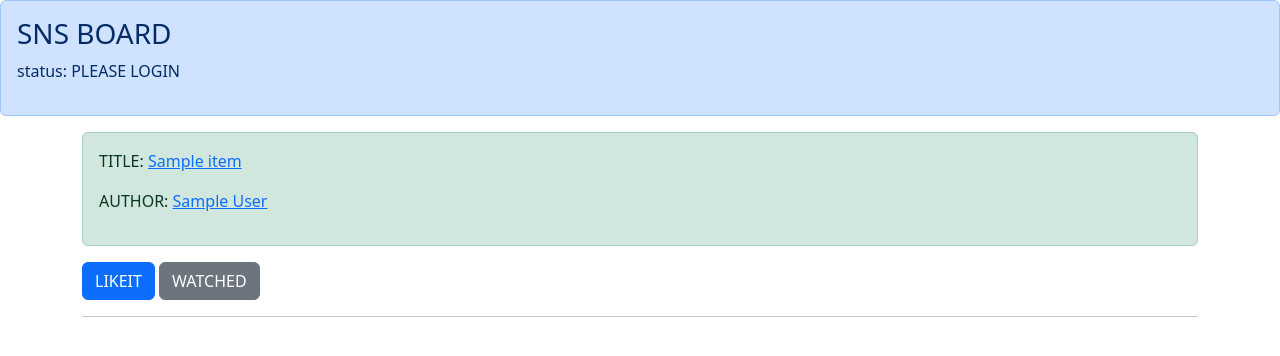
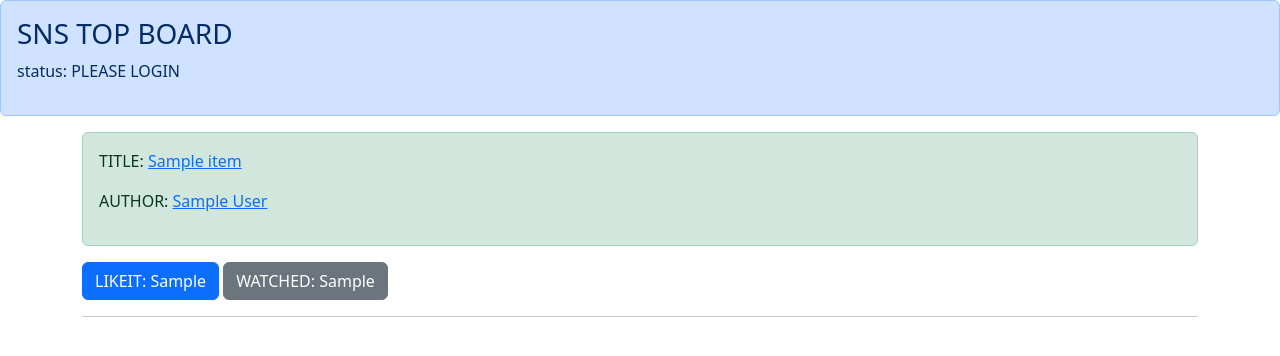
Before and after one commit to RYgithub1/djggapp, a Django app: template board/templates/board/snslist.html in a window 1280 px wide. Shown: the top 356 px of the page. Run offline with Django 3.2, Linux system fonts and the light colour scheme; the template is opened without the code that fills it: most values are stand-ins (such as "Sample title", 1, 10 or a date in 2020).

Commit message:
Added a simple Likeit.

```diff
--- a/board/templates/board/snsdetaild.html
+++ b/board/templates/board/snsdetaild.html
@@ -26,8 +26,8 @@
       <p>AUTHOR: {{object.snsAuthor}}</p>
       <p><img src='{{object.snsImage.url}}'></p>
     </div>
-    <a href="#" class="btn btn-primary" tabindex="-1" role="button" aria-disabled="true">LIKEIT</a>
-    <a href="#" class="btn btn-secondary" tabindex="-1" role="button" aria-disabled="true">WATCHED</a>
+    <a href="#" class="btn btn-primary disabled" tabindex="-1" role="button" aria-disabled="true">LIKEIT: {{object.snsGood}}</a>
+    <a href="#" class="btn btn-secondary disabled" tabindex="-1" role="button" aria-disabled="true">WATCHED: {{object.snsRead}}</a>
     <hr>
   </div>
 {% endblock boardcontent %}
--- a/board/templates/board/snslist.html
+++ b/board/templates/board/snslist.html
@@ -4,7 +4,7 @@
 
 {% block boardheader %}
   <div class="alert alert-primary" role="alert">
-    <h3>SNS BOARD</h3>
+    <h3>SNS TOP BOARD</h3>
 
     {% if user.is_authenticated %}
       <p>status: LOGGED IN</p>
@@ -26,8 +26,8 @@
         <p>TITLE: <a href="{% url 'snsdetailfunc' item.pk %}">{{item.snsTitle}}</a></p>
         <p>AUTHOR: <a href="{% url 'snsdetailfunc' item.pk %}">{{item.snsAuthor}}</a></p>
       </div>
-      <a href="#" class="btn btn-primary" tabindex="-1" role="button" aria-disabled="true">LIKEIT</a>
-      <a href="#" class="btn btn-secondary" tabindex="-1" role="button" aria-disabled="true">WATCHED</a>
+      <a href="{% url 'likeitfunc' item.pk %}" class="btn btn-primary" tabindex="-1" role="button" aria-disabled="true">LIKEIT: {{item.snsGood}}</a>
+      <a href="#" class="btn btn-secondary" tabindex="-1" role="button" aria-disabled="true">WATCHED: {{item.snsRead}}</a>
       <hr>
     {% endfor %}
   </div>
--- a/board/urls.py
+++ b/board/urls.py
@@ -9,4 +9,5 @@ urlpatterns = [
     path('snslist/', views.snslistfunc, name='snslistfunc'),
     path('logout/', views.logoutfunc, name='logoutfunc'),
     path('snsdetail/<int:pk>/', views.snsdetailfunc, name='snsdetailfunc'),
+    path('likeit/<int:pk>/', views.likeitfunc, name='likeitfunc'),
 ]
```
Also changed, not shown: board/views.py (+8 -0 lines).
